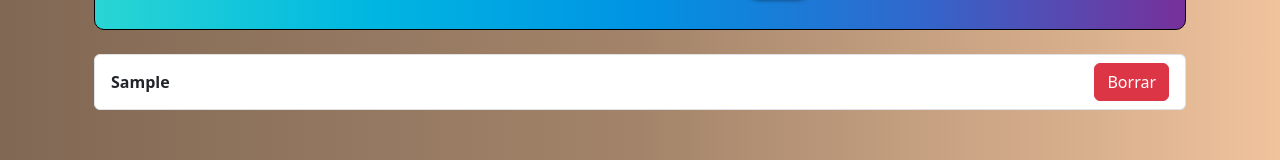
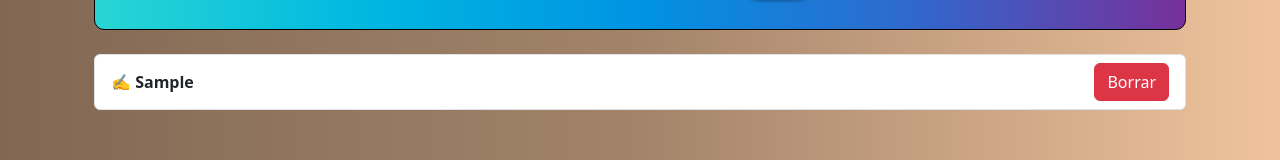
Before and after one commit to Lucaspozziok64/listaTareas-ReactVite, a React (Vite) app: page / in a window 1280 px wide. Both pictures are taken after typing "Sample" into the empty fields and a click on the button "Enviar". Shown: the part 200-360 px from the top of the page. Built offline with nearby package versions, Linux system fonts and the light colour scheme.

Commit message:
agregamos emoji al textoItem de las tareas

```diff
--- a/src/components/ItemTarea.jsx
+++ b/src/components/ItemTarea.jsx
@@ -2,7 +2,7 @@ import { Button, ListGroup } from "react-bootstrap";
 
 const Itemtarea = ({nombreTarea, borrarTarea}) => {
   return (
-    <ListGroup.Item className="d-flex justify-content-between mb-2"><p className="mb-0 d-flex justify-content-center align-items-center"><strong>{nombreTarea}</strong></p><Button variant="danger" onClick={()=> borrarTarea(nombreTarea)}>Borrar</Button></ListGroup.Item>
+    <ListGroup.Item className="d-flex justify-content-between mb-2"><p className="mb-0 d-flex justify-content-center align-items-center"><strong>✍️ {nombreTarea}</strong></p><Button variant="danger" onClick={()=> borrarTarea(nombreTarea)}>Borrar</Button></ListGroup.Item>
   );
 };
 
```
